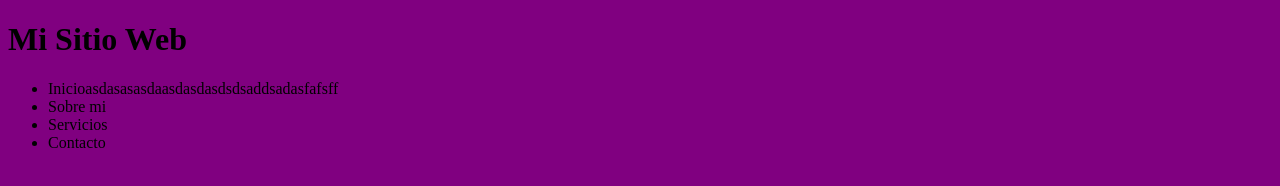
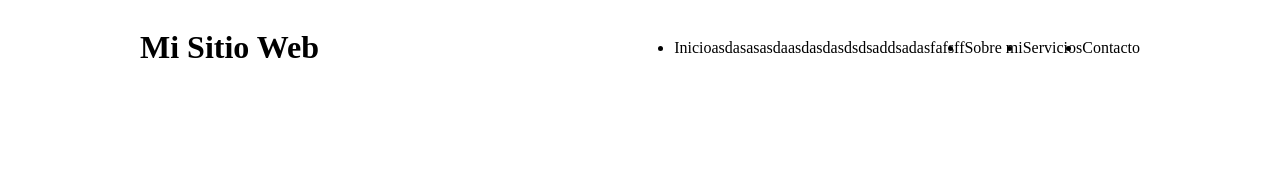
Before and after one commit to ribervidela/miweb, a plain HTML site: page WebContent/index.html in a window 1280 px wide. Drawn offline with Linux system fonts and the light colour scheme.

Commit message:
Aplicar estilos al header

```diff
--- a/WebContent/css/main.css
+++ b/WebContent/css/main.css
@@ -1,3 +1,15 @@
-body {
-	background: purple;
-}
+.container{
+	max-width: 1000px;
+	margin: 0  auto;
+	}
+
+header{
+	display: flex;
+	align-items: center;
+	justify-content: space-between;
+
+	}
+	ul{
+	display: flex;
+	align-items: center;
+	}
```
